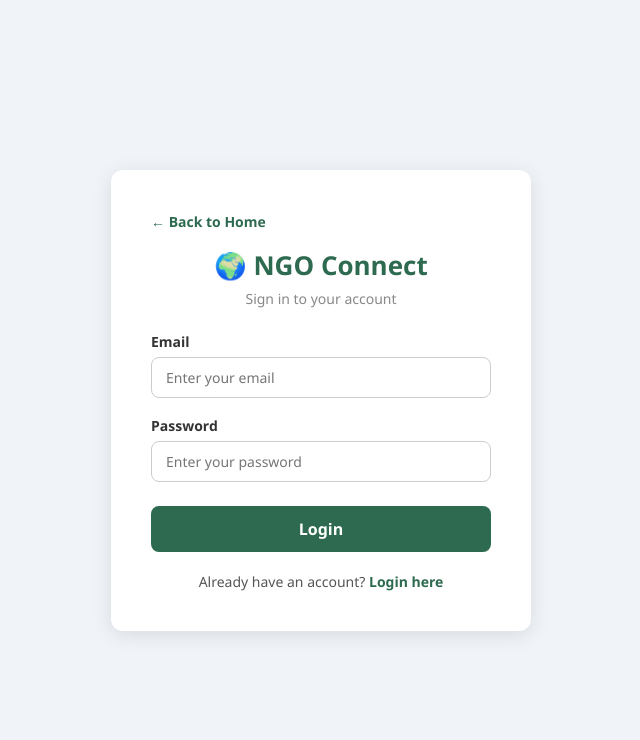
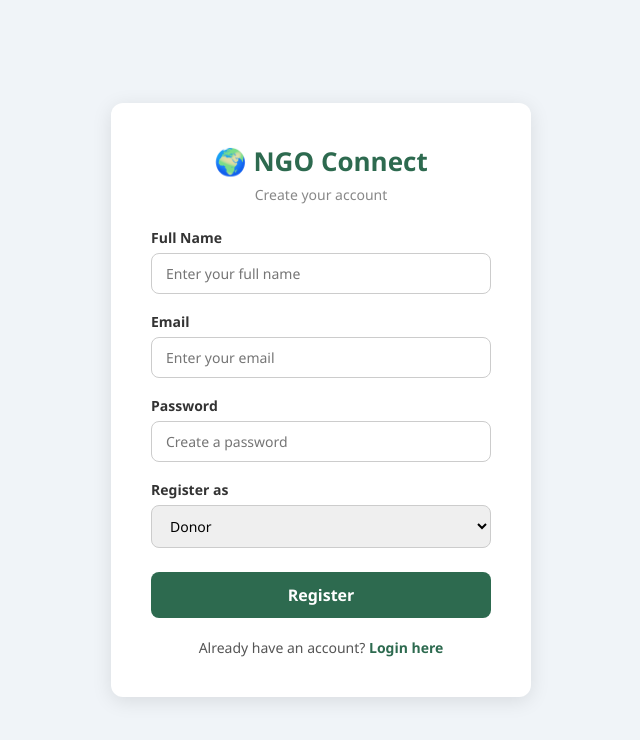
Before and after one commit to KishoreSivasamy/ngo-sdg-platform, a React (Vite) app in the folder client/: page /register in a window 1280 px wide. Shown: the top 740 px of the page, without its empty margins (319-959 px from the left). Built offline with nearby package versions, Linux system fonts and the light colour scheme.

Commit message:
Fixed register and login navigation links

```diff
--- a/client/src/pages/Auth/Login.jsx
+++ b/client/src/pages/Auth/Login.jsx
@@ -1,4 +1,3 @@
-import API_URL from '../../config'
 import { useState } from 'react'
 import { useNavigate, Link } from 'react-router-dom'
 
@@ -18,7 +17,7 @@ function Login() {
     setError('')
 
     try {
-      const res = await fetch('https://ngo-connect-backend-mkg0.onrender.com/api/auth/login', {
+      const res = await fetch('http://localhost:5000/api/auth/login', {
         method: 'POST',
         headers: { 'Content-Type': 'application/json' },
         body: JSON.stringify(formData)
@@ -83,13 +82,9 @@ function Login() {
         </form>
 
         <p style={styles.footerText}>
-  Don't have an account?{' '}
-  <span
-    onClick={() => navigate('/register')}
-    style={styles.link}>
-    Register here
-  </span>
-</p>
+          Don't have an account?{' '}
+          <Link to="/register" style={styles.link}>Register here</Link>
+        </p>
       </div>
     </div>
   )
--- a/client/src/pages/Auth/Register.jsx
+++ b/client/src/pages/Auth/Register.jsx
@@ -1,11 +1,16 @@
 import { useState } from 'react'
-import { useNavigate} from 'react-router-dom'
-import API_URL from '../../config'
+import { useNavigate, Link } from 'react-router-dom'
 
-function Login() {
+function Register() {
   const navigate = useNavigate()
-  const [formData, setFormData] = useState({ email: '', password: '' })
+  const [formData, setFormData] = useState({
+    name: '',
+    email: '',
+    password: '',
+    role: 'donor'
+  })
   const [error, setError] = useState('')
+  const [success, setSuccess] = useState('')
   const [loading, setLoading] = useState(false)
 
   const handleChange = (e) => {
@@ -16,9 +21,10 @@ function Login() {
     e.preventDefault()
     setLoading(true)
     setError('')
+    setSuccess('')
 
     try {
-      const res = await fetch(`${API_URL}/api/auth/login`, {
+      const res = await fetch('http://localhost:5000/api/auth/register', {
         method: 'POST',
         headers: { 'Content-Type': 'application/json' },
         body: JSON.stringify(formData)
@@ -26,16 +32,10 @@ function Login() {
       const data = await res.json()
 
       if (!res.ok) {
-        setError(data.message || 'Login failed')
+        setError(data.message || 'Registration failed')
       } else {
-        localStorage.setItem('token', data.token)
-        localStorage.setItem('role', data.role)
-        localStorage.setItem('name', data.name)
-
-        if (data.role === 'admin')          navigate('/admin')
-        else if (data.role === 'ngo')       navigate('/ngo-dashboard')
-        else if (data.role === 'donor')     navigate('/donor-dashboard')
-        else                                navigate('/volunteer-dashboard')
+        setSuccess('Account created! Redirecting to login...')
+        setTimeout(() => navigate('/'), 2000)
       }
     } catch (err) {
       setError('Server error. Please try again.')
@@ -46,20 +46,26 @@ function Login() {
   return (
     <div style={styles.wrapper}>
       <div style={styles.card}>
+        <h2 style={styles.title}>🌍 NGO Connect</h2>
+        <p style={styles.subtitle}>Create your account</p>
 
-        {/* Back to home */}
-        <button
-          onClick={() => navigate('/')}
-          style={styles.backBtn}>
-          ← Back to Home
-        </button>
-
-        <h2 style={styles.title}>🌍 NGO Connect</h2>
-        <p style={styles.subtitle}>Sign in to your account</p>
-
-        {error && <p style={styles.error}>{error}</p>}
+        {error   && <p style={styles.error}>{error}</p>}
+        {success && <p style={styles.success}>{success}</p>}
 
         <form onSubmit={handleSubmit}>
+          <div style={styles.inputGroup}>
+            <label style={styles.label}>Full Name</label>
+            <input
+              type="text"
+              name="name"
+              placeholder="Enter your full name"
+              value={formData.name}
+              onChange={handleChange}
+              style={styles.input}
+              required
+            />
+          </div>
+
           <div style={styles.inputGroup}>
             <label style={styles.label}>Email</label>
             <input
@@ -78,7 +84,7 @@ function Login() {
             <input
               type="password"
               name="password"
-              placeholder="Enter your password"
+              placeholder="Create a password"
               value={formData.password}
               onChange={handleChange}
               style={styles.input}
@@ -86,20 +92,29 @@ function Login() {
             />
           </div>
 
+          <div style={styles.inputGroup}>
+            <label style={styles.label}>Register as</label>
+            <select
+              name="role"
+              value={formData.role}
+              onChange={handleChange}
+              style={styles.input}
+            >
+              <option value="donor">Donor</option>
+              <option value="ngo">NGO</option>
+              <option value="volunteer">Volunteer</option>
+            </select>
+          </div>
+
           <button type="submit" style={styles.button} disabled={loading}>
-            {loading ? 'Signing in...' : 'Login'}
+            {loading ? 'Creating account...' : 'Register'}
           </button>
         </form>
 
         <p style={styles.footerText}>
-  Already have an account?{' '}
-  <span
-    onClick={() => navigate('/login')}
-    style={styles.link}>
-    Login here
-  </span>
-</p>
-
+          Already have an account?{' '}
+          <Link to="/" style={styles.link}>Login here</Link>
+        </p>
       </div>
     </div>
   )
@@ -121,16 +136,6 @@ const styles = {
     width: '100%',
     maxWidth: '420px'
   },
-  backBtn: {
-    backgroundColor: 'transparent',
-    border: 'none',
-    color: '#2d6a4f',
-    fontSize: '14px',
-    cursor: 'pointer',
-    marginBottom: '16px',
-    padding: '0',
-    fontWeight: '600'
-  },
   title: {
     textAlign: 'center',
     fontSize: '26px',
@@ -151,7 +156,17 @@ const styles = {
     marginBottom: '16px',
     fontSize: '14px'
   },
-  inputGroup: { marginBottom: '18px' },
+  success: {
+    backgroundColor: '#e0f7e9',
+    color: '#2d6a4f',
+    padding: '10px',
+    borderRadius: '6px',
+    marginBottom: '16px',
+    fontSize: '14px'
+  },
+  inputGroup: {
+    marginBottom: '18px'
+  },
   label: {
     display: 'block',
     marginBottom: '6px',
@@ -192,4 +207,4 @@ const styles = {
   }
 }
 
-export default Login
+export default Register
```
